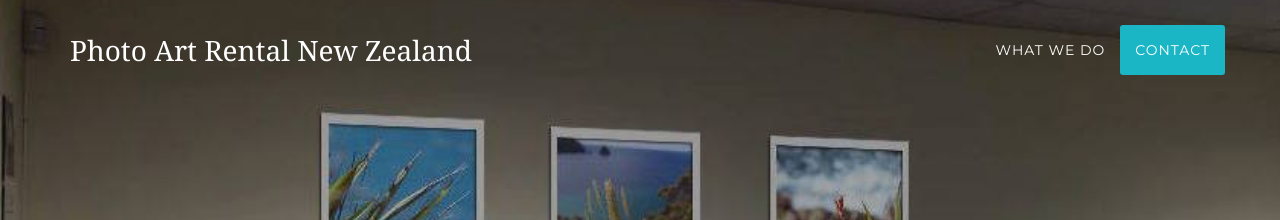
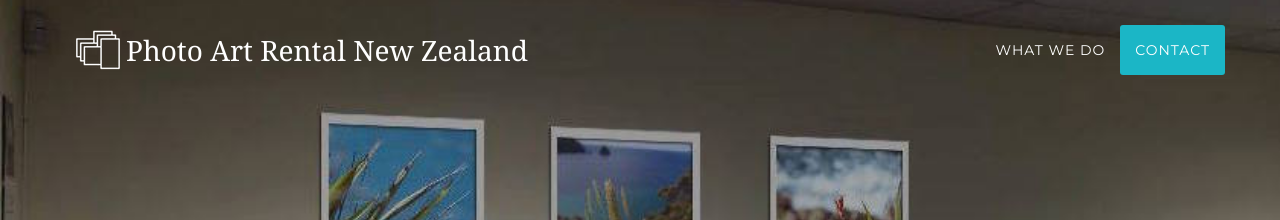
Before and after one commit to Bonneykins/PARNZ-website, a Jekyll site: the page built from index.html, in a window 1280 px wide. Shown: the top 220 px of the page. Built offline with Jekyll 4.4.1, drawn with Linux system fonts in a browser that asks for light colours; nearby versions of some CDN libraries; some web fonts are replaced.

Commit message:
Added logo to the navbar

```diff
--- a/_includes/nav.html
+++ b/_includes/nav.html
@@ -9,6 +9,7 @@
                 <span class="icon-bar"></span>
                 <span class="icon-bar"></span>
             </button>
+            <img src="/img/PARNZ-logo-invert-micro.png" class="pull-left nav-logo" />
             <a class="navbar-brand page-scroll" href="#page-top"
             onclick="dataLayer.push({
               'event': 'nav-click',
--- a/css/agency.css
+++ b/css/agency.css
@@ -179,6 +179,7 @@ fieldset[disabled] .btn-xl.active {
 .navbar-default .navbar-brand {
     font-family: "Cambria","Helvetica Neue",Helvetica,Arial,cursive;
     color: #fff;
+    margin-left: -15px;
 }
 
 .navbar-default .navbar-brand:hover,
@@ -877,3 +878,7 @@ body {
 .modal-body-text-left {
   text-align: left;
 }
+
+.nav-logo {
+  padding: 5px;
+}
```
Also changed, not shown: img/PARNZ-logo-invert-micro.png (added).
